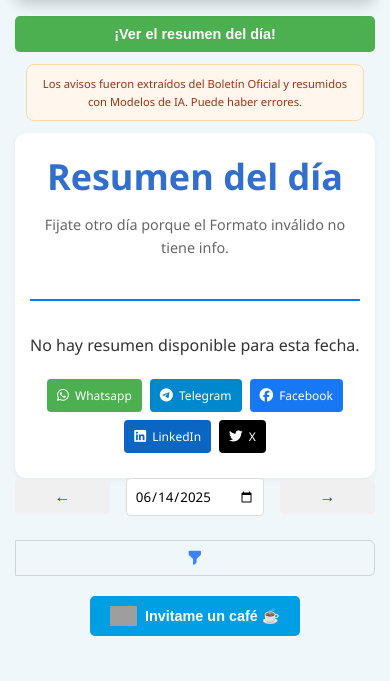
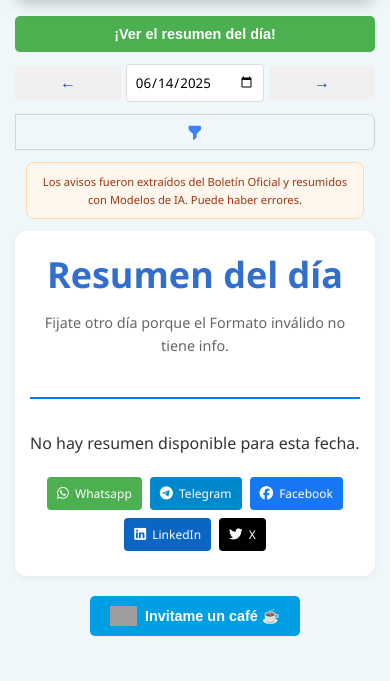
Before and after one commit to nrmattar-dev/boletin_no_oficial, a Flask app: page /resumen-diario in a window 390 px wide. Shown: the part 198-879 px from the top of the page. Run offline with Flask 3, Linux system fonts and the light colour scheme; data that the repository does not hold is empty; some libraries are stand-ins or nearby versions; grey boxes are pictures that could not be loaded.

Commit message:
Boletin No Oficial. Noticia del Día IV.

```diff
--- a/static/rd_styles.css
+++ b/static/rd_styles.css
@@ -41,7 +41,7 @@
     gap: 2em;
     align-items: center;
     justify-content: center;
-    margin-top: 1.5em;
+    margin-top: 0.7em;
 }
 
 .filtro-fecha-resumen input[type="date"] {
@@ -154,8 +154,8 @@
       grid-template-areas:
         "anterior fecha siguiente"
         "submit submit submit";
-      gap: 1em;
-      margin-top: 0;
+        gap: 0.3em;
+        margin-top: 0.7em;
     }
 
     .filtro-fecha-resumen .anterior     { grid-area: anterior; }
```
Also changed, not shown: templates/resumendiario.html (+19 -14 lines).
